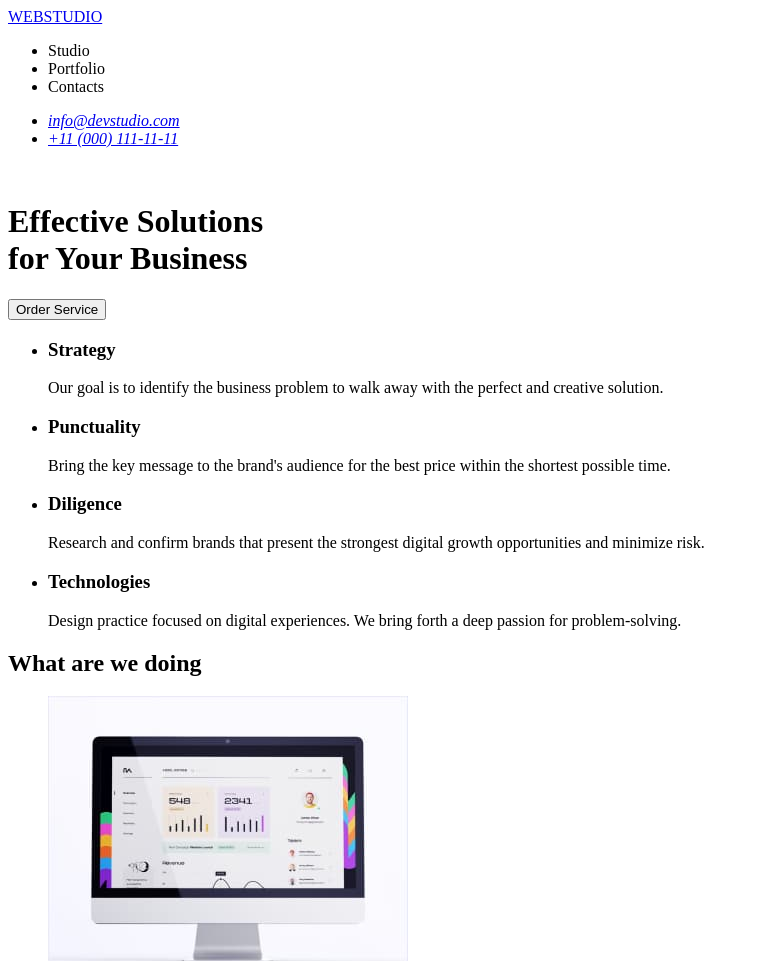
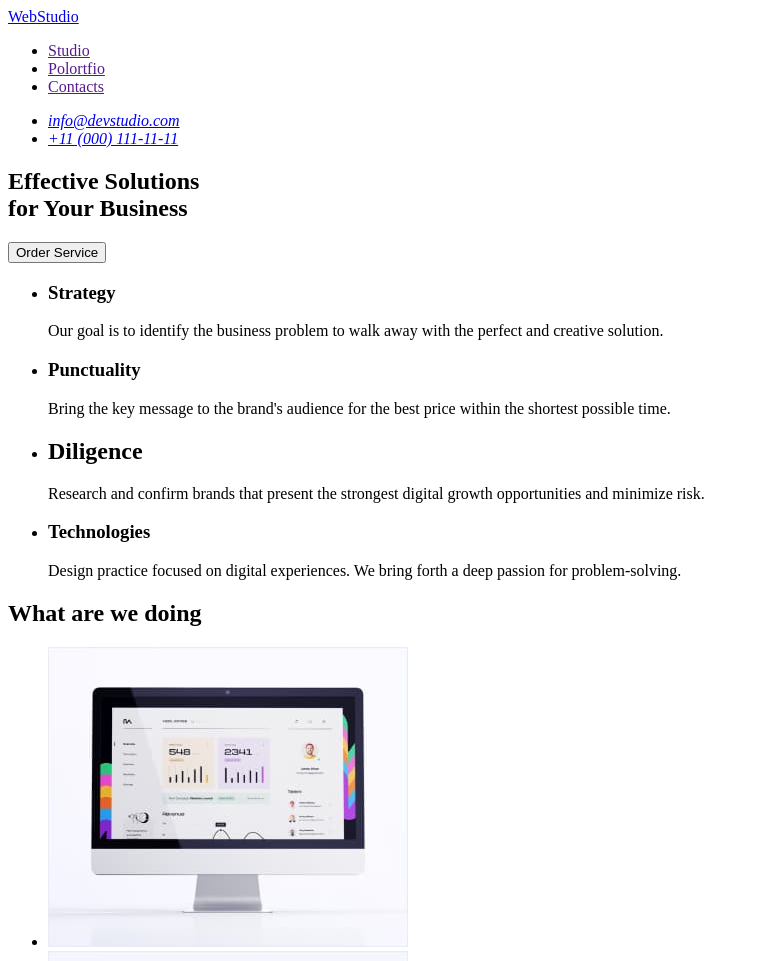
Before and after one commit to anutkaavslchnk/goit-markup-hw-01, a plain HTML site: page index.html in a window 1280 px wide. Shown: the top 961 px of the page, without its empty margins (0-759 px from the left). Drawn offline with Linux system fonts and the light colour scheme.

Commit message:
second attempt

```diff
--- a/index.html
+++ b/index.html
@@ -8,12 +8,13 @@
   </head>
   <body>
     <header>
-      <a href="/">WEBSTUDIO</a>
       <nav>
+        <a href="/index.html">WebStudio</a>
+
         <ul>
-          <li>Studio</li>
-          <li>Portfolio</li>
-          <li>Contacts</li>
+          <li><a href="">Studio</a></li>
+          <li><a href="">Polortfio</a></li>
+          <li><a href="">Contacts</a></li>
         </ul>
       </nav>
       <address>
@@ -24,14 +25,18 @@
       </address>
     </header>
     <main>
-      <br>
-        <h1>Effective Solutions <br/>
-           for Your Business</h1>
+      <section>
+        <h1>
+          Effective Solutions <br />
+          for Your Business
+        </h1>
         <button type="button">Order Service</button>
       </section>
+
       <section>
         <ul>
           <li>
+            <h2 hidden>something</h2>
             <h3>Strategy</h3>
             <p>
               Our goal is to identify the business problem to walk away with the
@@ -46,7 +51,7 @@
             </p>
           </li>
           <li>
-            <h3>Diligence</h3>
+            <h2>Diligence</h2>
             <p>
               Research and confirm brands that present the strongest digital
               growth opportunities and minimize risk.
@@ -137,7 +142,7 @@
       </section>
     </main>
     <footer>
-      <a href="">WEBSTUDIO</a>
+      <a href="./index.html">WebStudio</a>
       <p>
         Increase the flow of customers and sales for your business with digital
         marketing & growth solutions.
```
